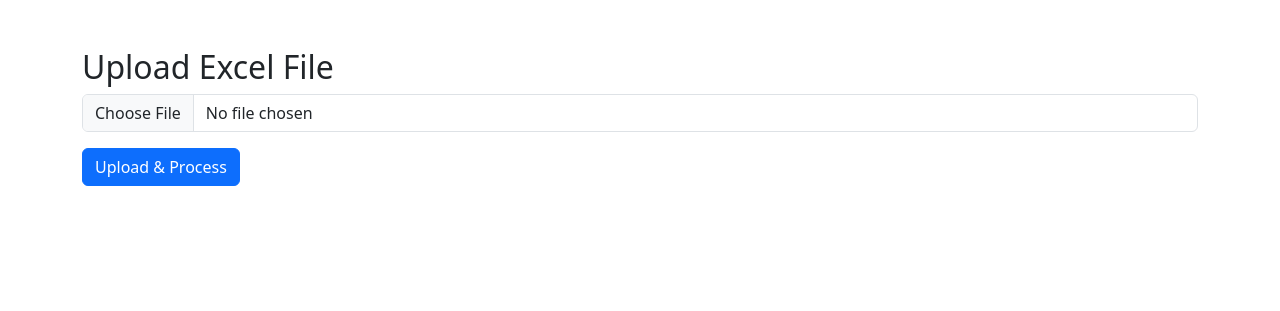
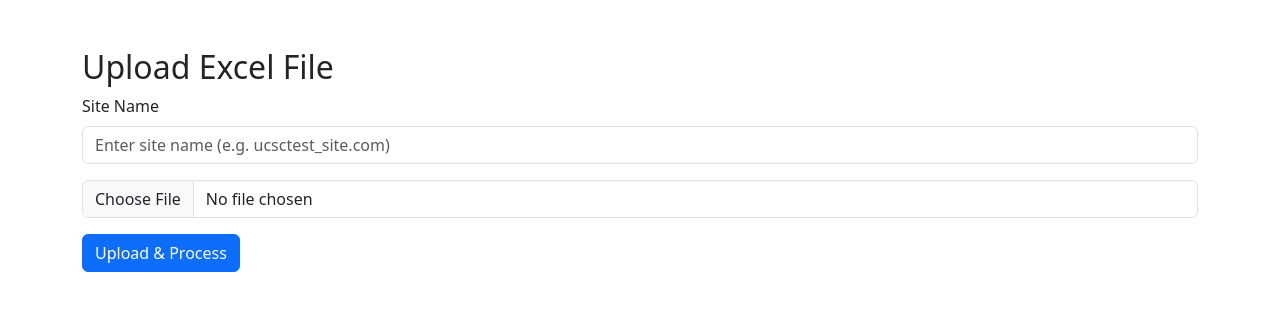
Before and after one commit to ransikerandeni/ERPNext_STAPP_File_Transfer_APP, a Flask app: page / in a window 1280 px wide. Shown: the top 311 px of the page. Run offline with Flask 3, Linux system fonts and the light colour scheme.

Commit message:
Add variable file paths with erpnext site name

```diff
--- a/app/app.py
+++ b/app/app.py
@@ -17,6 +17,10 @@ if not os.path.exists(UPLOAD_FOLDER):
 @app.route('/', methods=['GET', 'POST'])
 def index():
     if request.method == 'POST':
+        site_name = request.form.get('site_name', '').strip()
+        if not site_name:
+            flash('Site name is required.')
+            return redirect(request.url)
         if 'file' not in request.files:
             flash('No file part')
             return redirect(request.url)
@@ -28,7 +32,7 @@ def index():
             filename = secure_filename(file.filename)
             filepath = os.path.join(app.config['UPLOAD_FOLDER'], filename)
             file.save(filepath)
-            process_excel(filepath)
+            process_excel(filepath, site_name)
             flash('Files copied successfully!')
             return redirect(url_for('index'))
         else:
@@ -39,15 +43,20 @@ def index():
 def allowed_file(filename):
     return '.' in filename and filename.rsplit('.', 1)[1].lower() in ALLOWED_EXTENSIONS
 
-def process_excel(excel_path):
+def process_excel(excel_path, site_name):
     df = pd.read_excel(excel_path)
     for _, row in df.iterrows():
         folder_name = str(row['Attached To Name'])
         file_url = str(row['File URL'])
         target_folder = os.path.join('output', folder_name)
         os.makedirs(target_folder, exist_ok=True)
-        if os.path.exists(file_url):
-            shutil.copy(file_url, target_folder)
+        # Try both private and public paths
+        private_path = os.path.join('sites', site_name, 'private', 'files', file_url)
+        public_path = os.path.join('sites', site_name, 'public', 'files', file_url)
+        if os.path.exists(private_path):
+            shutil.copy(private_path, target_folder)
+        elif os.path.exists(public_path):
+            shutil.copy(public_path, target_folder)
 
 if __name__ == '__main__':
     app.run(debug=True, host='0.0.0.0', port=5001)
--- a/app/templates/index.html
+++ b/app/templates/index.html
@@ -9,6 +9,10 @@
 <div class="container mt-5">
     <h2>Upload Excel File</h2>
     <form method="POST" enctype="multipart/form-data">
+        <div class="mb-3">
+            <label for="site_name" class="form-label">Site Name</label>
+            <input type="text" name="site_name" id="site_name" class="form-control" placeholder="Enter site name (e.g. ucsctest_site.com)" required>
+        </div>
         <div class="mb-3">
             <input type="file" name="file" accept=".xlsx" class="form-control" required>
         </div>
```
